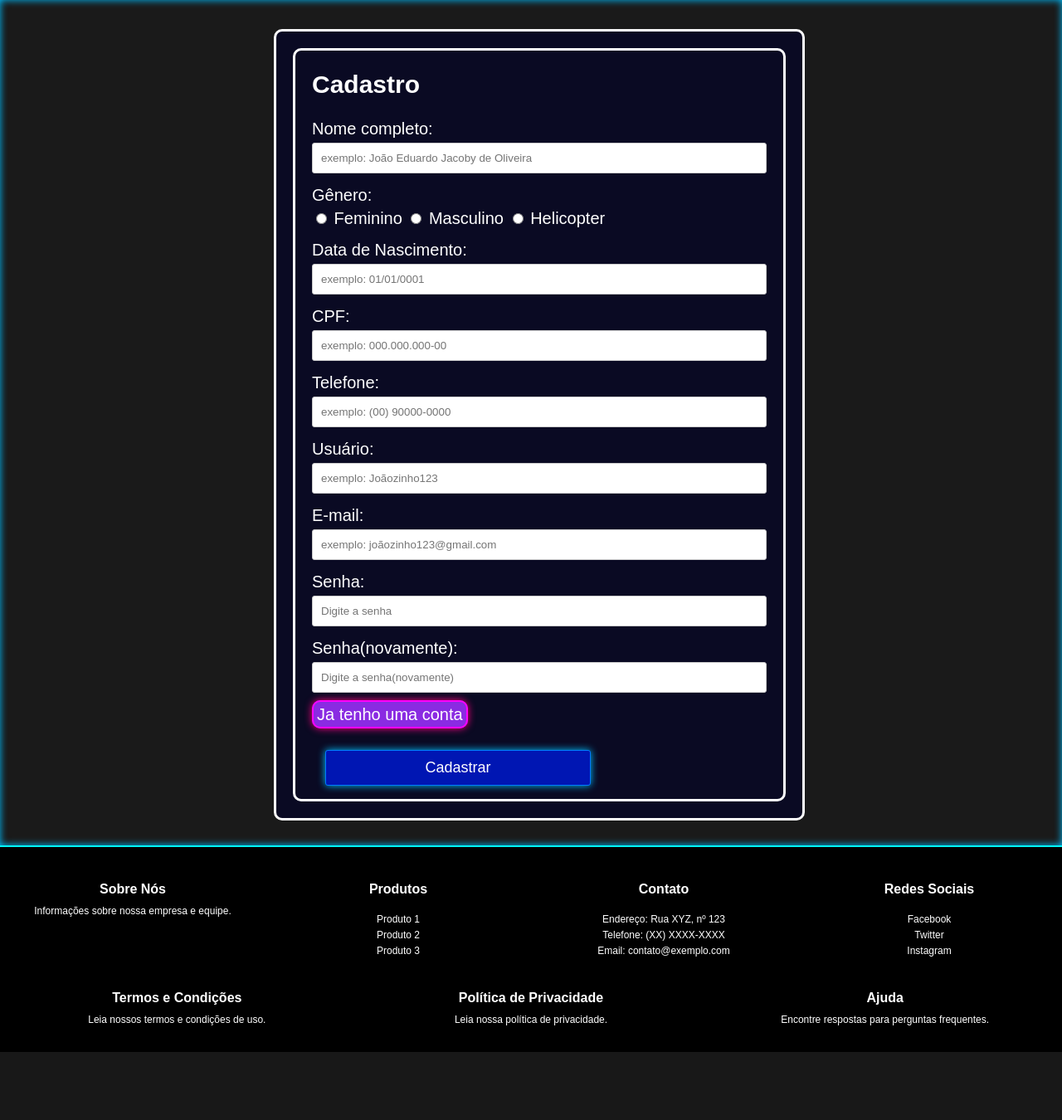
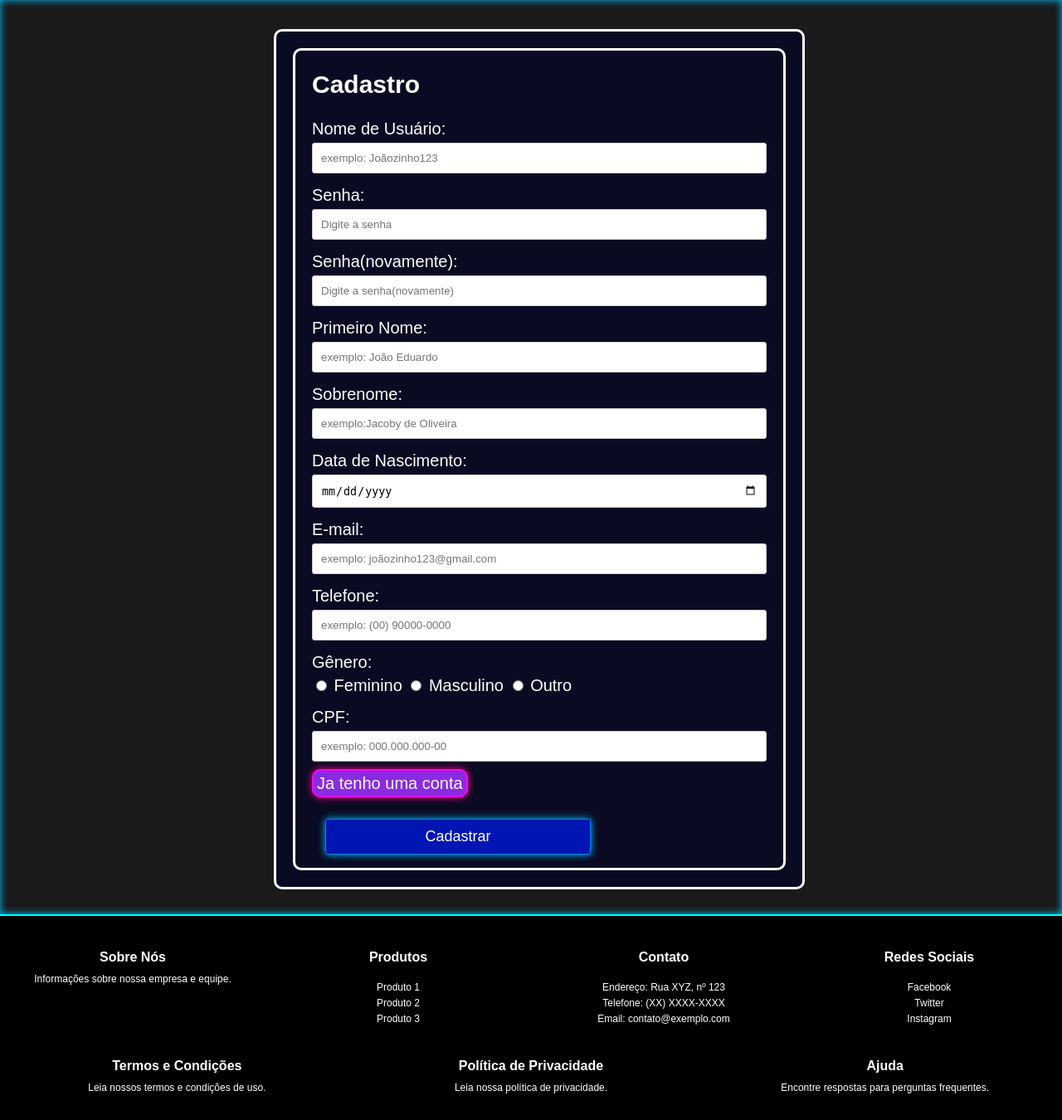
Before and after one commit to Byell00123/Banana.HI-T.E-C, a PHP site: page /casdastro.php in a window 1280 px wide. Shown: the part 75-1425 px from the top of the page at 83% size. Before the commit the page ends 1343 px from the top, so only its background shows below. Run offline with PHP 8.4, Linux system fonts and the light colour scheme.

Commit message:
Alterando os campos do formulario de cadastro

```diff
--- a/src/template/cadastro-login/casdastro.php
+++ b/src/template/cadastro-login/casdastro.php
@@ -17,37 +17,8 @@
             <form action="#" class="cadastro-form">
                 <h2>Cadastro</h2>
                 <div class="form-group">
-                    <label for="nome"class="texto-informacao">Nome completo:</label>
-                    <input type="text" id="nome" name="nome" placeholder="exemplo: João Eduardo Jacoby de Oliveira">
-                </div>
-                <div class="form-group">
-                    <label for="gênero"class="texto-informacao">Gênero:</label>
-                    <input type="radio" class="gênero" name="gênero" value="F">
-                    <span>Feminino</span>
-                    <input type="radio" class="gênero" name="gênero" value="M">
-                    <span>Masculino</span>
-                    <input type="radio" class="gênero" name="gênero" value="H">
-                    <span>Helicopter</span>
-                </div>
-                <div class="form-group">
-                    <label for="nascimento"class="texto-informacao">Data de Nascimento:</label>
-                    <input type="text" id="nascimento" name="nascimento" placeholder="exemplo: 01/01/0001" type="tel" maxlength="10">
-                </div>
-                <div class="form-group">
-                    <label for="cpf"class="texto-informacao">CPF:</label>
-                    <input type="tel" id="cpf" name="cpf" placeholder="exemplo: 000.000.000-00">
-                </div>
-                <div class="form-group">
-                    <label for="telefone"class="texto-informacao">Telefone:</label>
-                    <input type="tel" id="telefone" name="telefone" placeholder="exemplo: (00) 90000-0000">
-                </div>
-                <div class="form-group">
-                    <label for="username"class="texto-informacao">Usuário:</label>
-                    <input type="text" id="username" name="username" placeholder="exemplo: Joãozinho123">
-                </div>
-                <div class="form-group">
-                    <label for="email"class="texto-informacao">E-mail:</label>
-                    <input type="email" id="email" name="email" placeholder="exemplo: joãozinho123@gmail.com">
+                    <label for="username"class="texto-informacao">Nome de Usuário:</label>
+                    <input type="txt" id="username" name="username" placeholder="exemplo: Joãozinho123">
                 </div>
                 <div class="form-group">
                     <label for="password"class="texto-informacao">Senha:</label>
@@ -56,6 +27,39 @@
                 <div class="form-group">
                     <label for="password"class="texto-informacao">Senha(novamente):</label>
                     <input type="password" id="password2" name="password2" placeholder="Digite a senha(novamente)">
+                </div>
+                <div class="form-group">
+                    <label for="nome"class="texto-informacao">Primeiro Nome:</label>
+                    <input type="name" id="nome" name="primeiro_nome" placeholder="exemplo: João Eduardo">
+                </div>
+                <div class="form-group">
+                    <label for="nome"class="texto-informacao">Sobrenome:</label>
+                    <input type="text" id="nome" name="sobrenome" placeholder="exemplo:Jacoby de Oliveira">
+                </div>
+                <div class="form-group">
+                    <label for="nascimento"class="texto-informacao">Data de Nascimento:</label>
+                    <input type="date" id="nascimento" name="nascimento" placeholder="exemplo: 01/01/2001" type="tel" maxlength="10">
+                </div>
+                <div class="form-group">
+                    <label for="email"class="texto-informacao">E-mail:</label>
+                    <input type="email" id="email" name="email" placeholder="exemplo: joãozinho123@gmail.com">
+                </div>
+                <div class="form-group">
+                    <label for="telefone"class="texto-informacao">Telefone:</label>
+                    <input type="tel" id="telefone" name="telefone" placeholder="exemplo: (00) 90000-0000">
+                </div>
+                <div class="form-group">
+                    <label for="genero"class="texto-informacao">Gênero:</label>
+                    <input type="radio" class="gênero" name="genero" value="F">
+                    <span>Feminino</span>
+                    <input type="radio" class="gênero" name="genero" value="M">
+                    <span>Masculino</span>
+                    <input type="radio" class="gênero" name="genero" value="H">
+                    <span>Outro</span>
+                </div>
+                <div class="form-group">
+                    <label for="cpf"class="texto-informacao">CPF:</label>
+                    <input type="number" id="cpf" name="cpf" placeholder="exemplo: 000.000.000-00">
                 </div>
                 <div class="form-group">
                     <div class="links-auxiliares">
```
